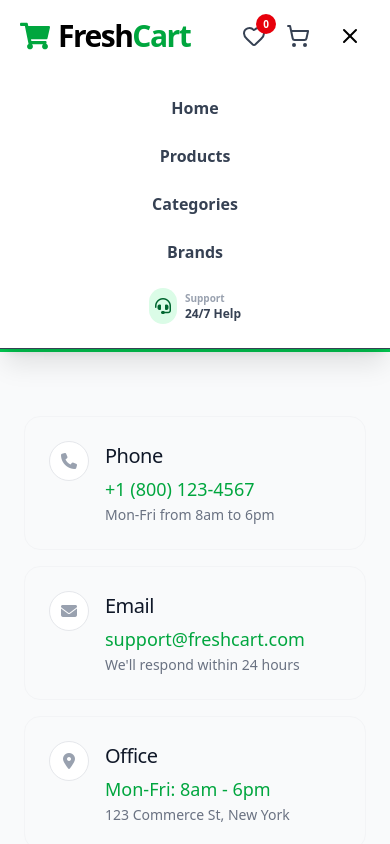
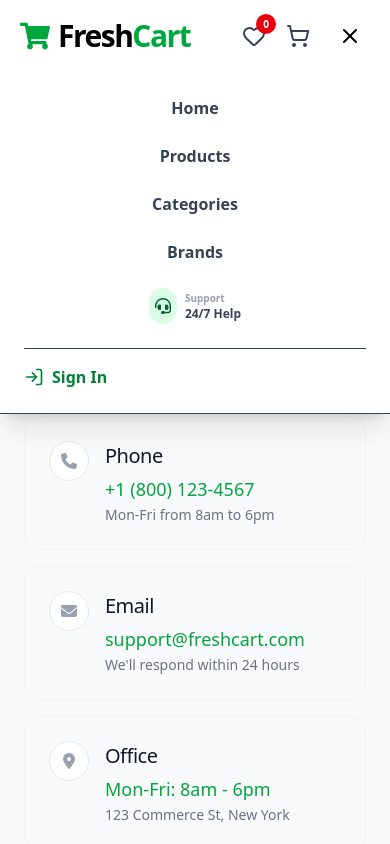
Before and after one commit to YoussfeMustafa/E-Commerce-FreshCart-Project-next.js, a Next.js app: page /Support in a window 390 px wide. Both pictures are taken after a click on the button 350 px from the left and 36 px from the top of the page. Shown: the top 844 px of the page. Built offline with nearby package versions, Linux system fonts and the light colour scheme; no server answers.

Commit message:
fix: add login links to mobile navbar

```diff
--- a/src/app/_components/Navbar/Navbar.tsx
+++ b/src/app/_components/Navbar/Navbar.tsx
@@ -8,12 +8,10 @@
 import { CartContext } from '@/context/CartContext';
 
 export default function Navbar() {
-  // جلب البيانات من الـ Context (تأكد أن الـ Provider يمرر CartCount و updateCartCount)
   const { CartCount, WishlistCount = 0, updateCartCount } = useContext(CartContext);
   const [isOpen, setIsOpen] = useState(false);
   const { data: session, status } = useSession();
 
-  // تحديث بيانات السلة عند تغير حالة الجلسة (تسجيل الدخول/الخروج)
   useEffect(() => {
     if (status === "authenticated") {
       updateCartCount();
@@ -58,8 +56,9 @@
           </span>
         </Link>
 
-        <SearchBar/>
+        <SearchBar />
 
+        {/* القائمة المنسدلة */}
         <div className={`${isOpen ? "absolute top-full left-0 w-full bg-white p-6 border-b shadow-xl flex flex-col gap-6" : "hidden"} md:flex md:static md:w-auto md:bg-transparent md:p-0 md:shadow-none md:flex-row items-center gap-6 font-semibold text-gray-700`}>
           {["Home", "Products", "Categories", "Brands"].map((item) => (
             <Link key={item} href={item === "Home" ? "/" : `/${item.toLowerCase()}`} className="hover:text-green-600 transition-colors">{item}</Link>
@@ -69,6 +68,15 @@
             <div className="bg-green-100 p-1.5 rounded-full text-green-800"><i className="fa-solid fa-headset"></i></div>
             <div className="flex flex-col"><span className="text-[10px] text-gray-400">Support</span><span className="text-xs">24/7 Help</span></div>
           </Link>
+
+          {/* إضافة تسجيل الدخول هنا لتظهر في الموبايل فقط */}
+          <div className="md:hidden flex flex-col gap-3 w-full border-t pt-4">
+            {status === "loading" ? null : session ? (
+              <button onClick={() => signOut()} className="flex items-center gap-2 text-red-600 font-bold"><LogOut size={20} /> Sign Out</button>
+            ) : (
+              <Link href="/SignIn" className="flex items-center gap-2 text-green-700 font-bold"><LogIn size={20} /> Sign In</Link>
+            )}
+          </div>
 
           <div className="hidden md:block h-8 w-[1px] bg-gray-300"></div>
         </div>
```
